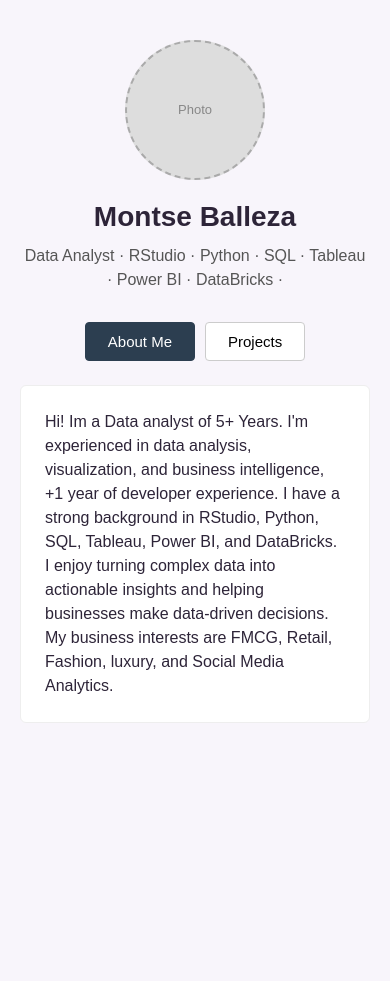
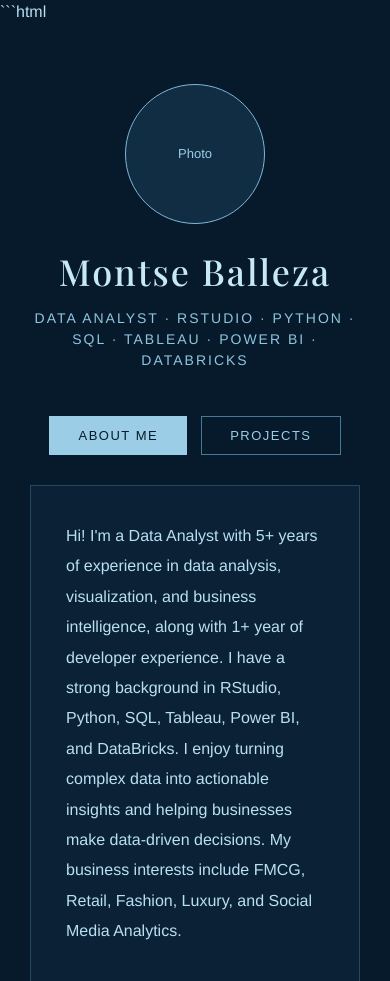
Before and after one commit to dev-Montsebllza/dev-Montsebllza.github.io, a plain HTML site: page index.html in a window 390 px wide. Shown: the top 981 px of the page. Before the commit the page ends 844 px from the top, so only its background shows below. Drawn offline with nearby package versions, Linux system fonts and the light colour scheme.

Commit message:
Change color from lavendar to navy

````diff
--- a/index.html
+++ b/index.html
@@ -1,16 +1,23 @@
-<!-- Generated with Claude -->
-
-<!doctype html>
+```html
+<!doctypes html>
 <html lang="en">
   <head>
     <meta charset="UTF-8" />
     <meta name="viewport" content="width=device-width, initial-scale=1.0" />
+
     <title>Data Scientist Portfolio - Montse Balleza</title>
+
+    <!-- Luxury editorial font -->
+    <link
+      href="https://fonts.googleapis.com/css2?family=Playfair+Display:wght@400;500;600&display=swap"
+      rel="stylesheet"
+    />
 
     <style>
       /* ============================================================
-       BASIC STYLES — students can tweak colors/fonts here
+         LUXURY / EDITORIAL COLOR PALETTE
          ============================================================ */
+
       * {
         box-sizing: border-box;
         margin: 0;
@@ -18,128 +25,173 @@
       }
 
       body {
-        font-family: Arial, Helvetica, sans-serif;
-        color: #2d2438;
-        background: #f8f5fb;
+        font-family: "Helvetica Neue", Arial, sans-serif;
+        color: #b9dff2;
+        background: #071a2b;
         line-height: 1.5;
       }
 
+      /* ---------- MAIN CONTAINER ---------- */
+
       .container {
-        max-width: 900px;
+        max-width: 1000px;
         margin: 0 auto;
-        padding: 40px 20px;
+        padding: 60px 30px;
       }
 
-      /* ---------- HEADER (photo + name + subheading) ---------- */
+      /* ---------- HEADER ---------- */
+
       header {
         text-align: center;
-        margin-bottom: 30px;
+        margin-bottom: 45px;
       }
 
-      /* Empty space for photo — replace with your own <img> if you like */
       .photo {
         width: 140px;
         height: 140px;
         border-radius: 50%;
-        background: #ddd;
-        border: 2px dashed #aaa;
-        margin: 0 auto 16px;
+        background: #102d44;
+        border: 1px solid #7fb6d5;
+        margin: 0 auto 20px;
         display: flex;
         align-items: center;
         justify-content: center;
-        color: #888;
+        color: #9bcde6;
         font-size: 13px;
       }
 
       header h1 {
-        font-size: 28px;
-        margin-bottom: 6px;
-      } /* NAME */
+        font-family: "Playfair Display", Georgia, serif;
+        font-size: 46px;
+        font-weight: 500;
+        letter-spacing: 2px;
+        margin-bottom: 10px;
+        color: #c7e8f7;
+      }
+
       header p {
-        font-size: 16px;
-        color: #555;
-      } /* EXPERIENCES */
+        font-size: 14px;
+        letter-spacing: 2px;
+        text-transform: uppercase;
+        color: #8fc5df;
+      }
 
       /* ---------- TABS ---------- */
+
       .tabs {
         display: flex;
         justify-content: center;
-        gap: 10px;
-        margin-bottom: 24px;
+        gap: 14px;
+        margin-bottom: 30px;
       }
 
       .tab-button {
-        padding: 10px 22px;
-        border: 1px solid #ccc;
-        background: #fff;
+        padding: 11px 28px;
+        border: 1px solid #467995;
+        background: transparent;
+        color: #9bcde6;
         cursor: pointer;
-        font-size: 15px;
-        border-radius: 4px;
+        font-size: 13px;
+        letter-spacing: 1.5px;
+        text-transform: uppercase;
+        border-radius: 0;
+      }
+
+      .tab-button:hover {
+        background: #102d44;
       }
 
       .tab-button.active {
-        background: #2c3e50;
-        color: #fff;
-        border-color: #2c3e50;
+        background: #9bcde6;
+        color: #071a2b;
+        border-color: #9bcde6;
       }
 
       /* ---------- TAB CONTENT ---------- */
+
       .tab-content {
         display: none;
       }
+
       .tab-content.active {
         display: block;
       }
 
       .panel {
-        background: #fff;
-        border: 1px solid #eee;
-        border-radius: 6px;
-        padding: 24px;
+        background: #0b2236;
+        border: 1px solid #244860;
+        padding: 35px;
+        border-radius: 0;
       }
 
-      /* ---------- PROJECT CARDS (1 x 3 grid) ---------- */
+      .panel p {
+        font-size: 16px;
+        line-height: 1.9;
+        color: #b9dff2;
+      }
+
+      /* ---------- PROJECT CARDS ---------- */
+
       .cards {
         display: grid;
         grid-template-columns: repeat(3, 1fr);
-        gap: 16px;
+        gap: 20px;
       }
 
       .card {
-        border: 1px solid #eee;
-        border-radius: 6px;
+        border: 1px solid #244860;
         overflow: hidden;
-        background: #fff;
+        background: #0b2236;
+        border-radius: 0;
+        transition: transform 0.3s ease, border-color 0.3s ease;
       }
 
-      /* Empty space for project photo */
+      .card:hover {
+        transform: translateY(-5px);
+        border-color: #8fc5df;
+      }
+
       .card-photo {
-        height: 120px;
-        background: #ddd;
-        border-bottom: 1px dashed #aaa;
+        height: 150px;
+        background: #102d44;
+        border-bottom: 1px solid #244860;
         display: flex;
         align-items: center;
         justify-content: center;
-        color: #888;
+        color: #719db5;
         font-size: 12px;
+        letter-spacing: 1px;
+        text-transform: uppercase;
       }
 
       .card-text {
-        padding: 14px;
+        padding: 22px;
       }
+
       .card-text h3 {
-        font-size: 16px;
-        margin-bottom: 6px;
+        font-family: "Playfair Display", Georgia, serif;
+        font-size: 20px;
+        font-weight: 500;
+        letter-spacing: 0.5px;
+        margin-bottom: 10px;
+        color: #c7e8f7;
       }
+
       .card-text p {
         font-size: 14px;
-        color: #555;
+        line-height: 1.7;
+        color: #8fc5df;
       }
 
-      /* ---------- MOBILE: stack cards vertically ---------- */
+      /* ---------- MOBILE ---------- */
+
       @media (max-width: 640px) {
         .cards {
           grid-template-columns: 1fr;
+        }
+
+        header h1 {
+          font-size: 36px;
         }
       }
     </style>
@@ -147,88 +199,129 @@
 
   <body>
     <div class="container">
+
       <!-- ============================================================
-         HEADER: photo, name, experiences
+           HEADER: photo, name, experience
            ============================================================ -->
+
       <header>
-        <!-- Replace this div with <img src="your-photo.jpg" class="photo"> -->
         <div class="photo">Photo</div>
 
         <h1>Montse Balleza</h1>
-        <p>Data Analyst · RStudio · Python · SQL · Tableau · Power BI · DataBricks · </p>
+
+        <p>
+          Data Analyst · RStudio · Python · SQL · Tableau · Power BI · DataBricks
+        </p>
       </header>
 
       <!-- ============================================================
            TABS
            ============================================================ -->
+
       <div class="tabs">
         <button class="tab-button active" onclick="showTab('about')">
           About Me
         </button>
+
         <button class="tab-button" onclick="showTab('projects')">
           Projects
         </button>
       </div>
 
       <!-- ---------- TAB 1: ABOUT ME ---------- -->
+
       <div id="about" class="tab-content active">
         <div class="panel">
           <p>
-            Hi! Im a Data analyst of 5+ Years. I'm experienced in data analysis, visualization, and business intelligence, +1 year of developer experience. I have a strong background in RStudio, Python, SQL, Tableau, Power BI, and DataBricks. I enjoy turning complex data into actionable insights and helping businesses make data-driven decisions. My business interests are FMCG, Retail, Fashion, luxury, and Social Media Analytics.
+            Hi! I'm a Data Analyst with 5+ years of experience in data analysis,
+            visualization, and business intelligence, along with 1+ year of
+            developer experience. I have a strong background in RStudio, Python,
+            SQL, Tableau, Power BI, and DataBricks. I enjoy turning complex data
+            into actionable insights and helping businesses make data-driven
+            decisions. My business interests include FMCG, Retail, Fashion,
+            Luxury, and Social Media Analytics.
           </p>
         </div>
       </div>
 
       <!-- ---------- TAB 2: PROJECTS ---------- -->
+
       <div id="projects" class="tab-content">
+
         <div class="cards">
+
           <!-- CARD 1 -->
+
           <div class="card">
             <div class="card-photo">Project Image</div>
+
             <div class="card-text">
               <h3>Project Title</h3>
-              <p>Short description of what you did and the tools you used.</p>
+
+              <p>
+                Short description of what you did and the tools you used.
+              </p>
             </div>
           </div>
 
           <!-- CARD 2 -->
+
           <div class="card">
             <div class="card-photo">Project Image</div>
+
             <div class="card-text">
               <h3>Project Title</h3>
-              <p>Short description of what you did and the tools you used.</p>
+
+              <p>
+                Short description of what you did and the tools you used.
+              </p>
             </div>
           </div>
 
           <!-- CARD 3 -->
+
           <div class="card">
             <div class="card-photo">Project Image</div>
+
             <div class="card-text">
               <h3>Project Title</h3>
-              <p>Short description of what you did and the tools you used.</p>
+
+              <p>
+                Short description of what you did and the tools you used.
+              </p>
             </div>
           </div>
+
         </div>
       </div>
+
     </div>
 
     <!-- ============================================================
          SIMPLE TAB SWITCHING SCRIPT
          ============================================================ -->
+
     <script>
       function showTab(id) {
-        // hide all tab contents
+
+        // Hide all tab contents
         document.querySelectorAll(".tab-content").forEach(function (el) {
           el.classList.remove("active");
         });
-        // remove active state from all buttons
+
+        // Remove active state from all buttons
         document.querySelectorAll(".tab-button").forEach(function (btn) {
           btn.classList.remove("active");
         });
-        // show the selected tab + highlight the clicked button
+
+        // Show the selected tab
         document.getElementById(id).classList.add("active");
+
+        // Highlight the clicked button
         event.target.classList.add("active");
       }
     </script>
+
   </body>
 </html>
+```
````
Lines whose indentation alone changed are shown as unchanged.
